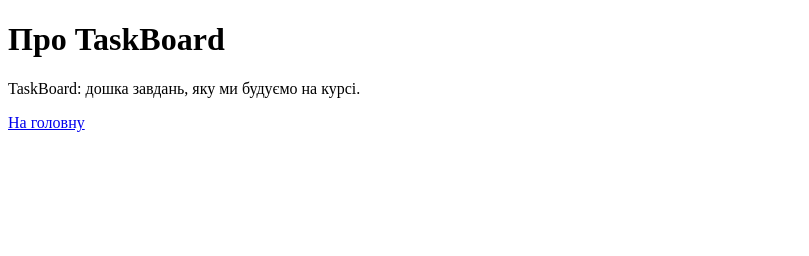
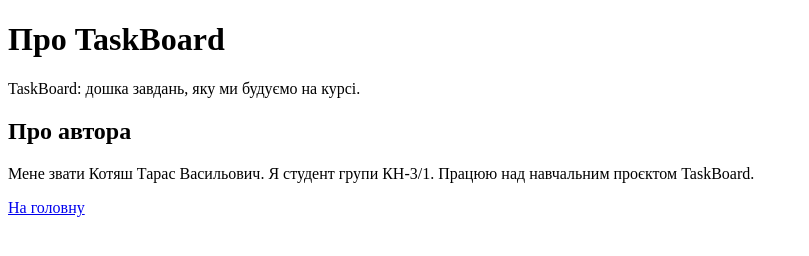
Before and after one commit to kotiashtvkn24-pixel/taskboard, a plain HTML site: page about.html in a window 1280 px wide. Shown: the whole page, without its empty margins (0-809 px from the left). Drawn offline with Linux system fonts and the light colour scheme.

Commit message:
Додати інформацію про автора

```diff
--- a/about.html
+++ b/about.html
@@ -7,6 +7,10 @@
 <body>
   <h1>Про TaskBoard</h1>
   <p>TaskBoard: дошка завдань, яку ми будуємо на курсі.</p>
+
+  <h2>Про автора</h2>
+  <p>Мене звати Котяш Тарас Васильович. Я студент групи КН-3/1. Працюю над навчальним проєктом TaskBoard.</p>
+
   <a href="index.html">На головну</a>
 </body>
 </html>
```
